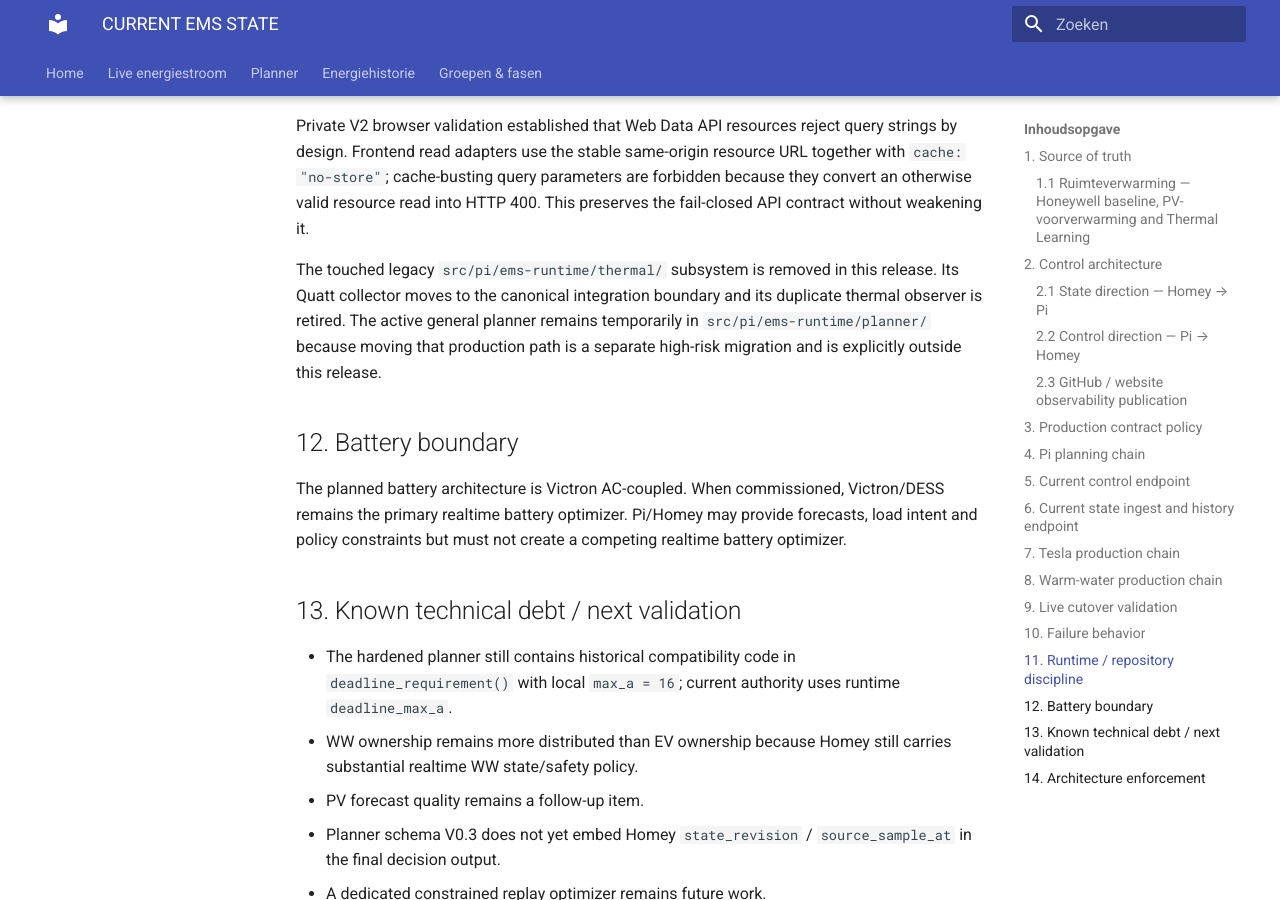
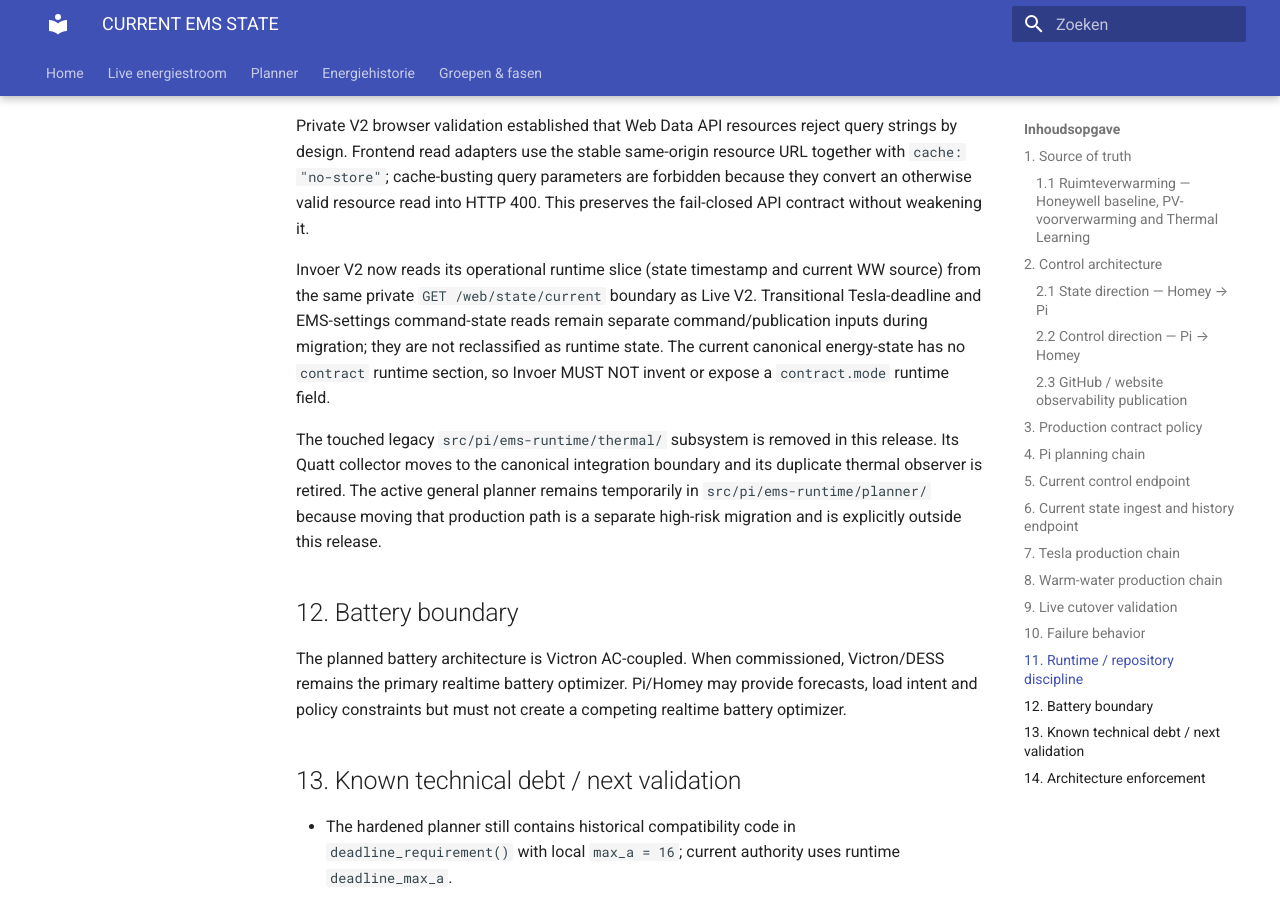
Before and after one commit to OnsKasteeltje/homey-energy-manual, an MkDocs documentation site: the page built from docs/architecture/CURRENT-EMS-STATE.md, in a window 1280 px wide and 900 px high, scrolled down 9223 px. Built offline with MkDocs 1.6.1 and Material for MkDocs 9.7.7, drawn with Linux system fonts in a browser that asks for light colours.

Commit message:
architecture: define Invoer V2 runtime read boundary

```diff
--- a/docs/architecture/CURRENT-EMS-STATE.md
+++ b/docs/architecture/CURRENT-EMS-STATE.md
@@ -209,6 +209,8 @@ Live V2 runtime-data migration is now repository-defined through `GET /web/state
 
 Private V2 browser validation established that Web Data API resources reject query strings by design. Frontend read adapters use the stable same-origin resource URL together with `cache: "no-store"`; cache-busting query parameters are forbidden because they convert an otherwise valid resource read into HTTP 400. This preserves the fail-closed API contract without weakening it.
 
+Invoer V2 now reads its operational runtime slice (state timestamp and current WW source) from the same private `GET /web/state/current` boundary as Live V2. Transitional Tesla-deadline and EMS-settings command-state reads remain separate command/publication inputs during migration; they are not reclassified as runtime state. The current canonical energy-state has no `contract` runtime section, so Invoer MUST NOT invent or expose a `contract.mode` runtime field.
+
 The touched legacy `src/pi/ems-runtime/thermal/` subsystem is removed in this release. Its Quatt collector moves to the canonical integration boundary and its duplicate thermal observer is retired. The active general planner remains temporarily in `src/pi/ems-runtime/planner/` because moving that production path is a separate high-risk migration and is explicitly outside this release.
 
 ## 12. Battery boundary
```
